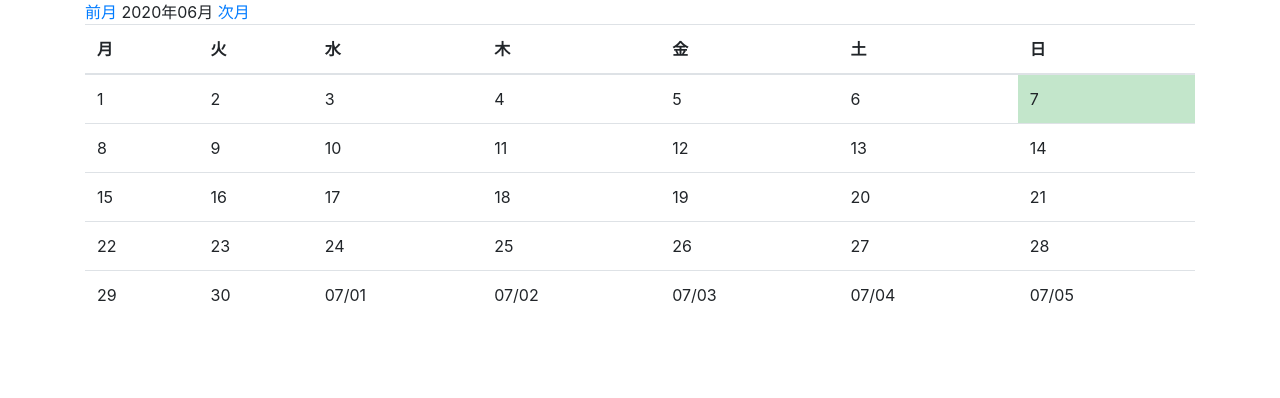
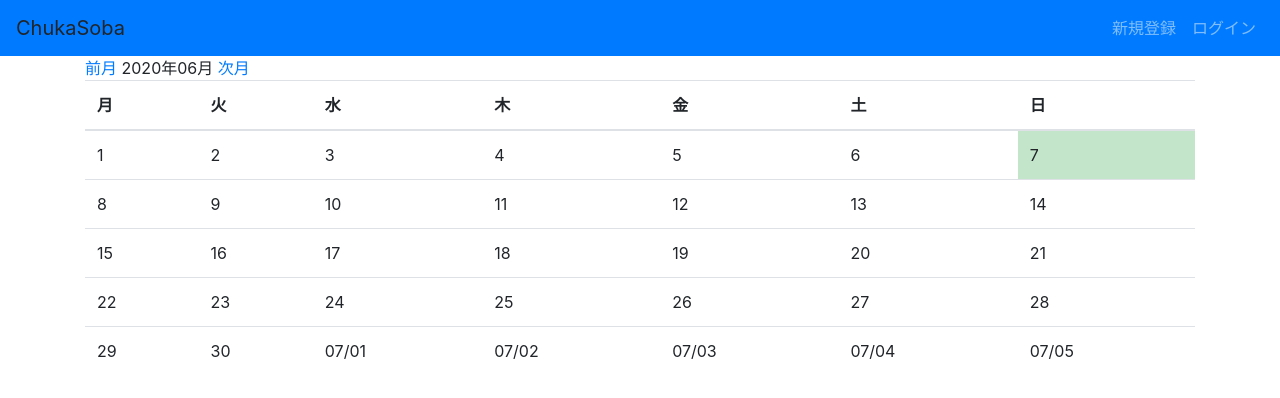
Before and after one commit to yamada2310/dailymemo, a Django app: page / in a window 1280 px wide. Shown: the top 398 px of the page. Run offline with Django 3.2, Linux system fonts and the light colour scheme; some libraries are stand-ins or nearby versions.

Commit message:
navbar login logout追加しました、一連の遷移は完成

```diff
--- a/dailymemo/settings.py
+++ b/dailymemo/settings.py
@@ -122,9 +122,8 @@ USE_TZ = True
 STATIC_URL = '/static/'
 
 #ここから追加
-LOGIN_REDIRECT_URL = 'mycalendar/'
+LOGIN_REDIRECT_URL='calapp:mycalendar'
 
-LOGOUT_REDIRECT_URL = '/'
 
 STATICFILES_DIRS = [
     os.path.join(BASE_DIR, 'static'),
--- a/dailymemo/urls.py
+++ b/dailymemo/urls.py
@@ -2,6 +2,7 @@ from django.contrib import admin
 from django.urls import path
 from django.urls import path, include
 from django.views.generic.base import TemplateView
+from django.contrib.auth import views as auth_views
 from app import views
 
 urlpatterns = [
--- a/templates/base_cal.html
+++ b/templates/base_cal.html
@@ -10,9 +10,26 @@
           integrity="sha384-GJzZqFGwb1QTTN6wy59ffF1BuGJpLSa9DkKMp0DgiMDm4iYMj70gZWKYbI706tWS" crossorigin="anonymous">
 
     <title>カレンダー</title>
+    <nav class="navbar navbar-expand-sm sticky-top navbar-dark bg-primary box-shadow">
+        <a class="navbar-brand" >
+            ChukaSoba
+        </a>
+        <div class="collapse navbar-collapse justify-content-end"></div>
+        <ul class="navbar-nav">
+        {% if user.id is None %}
+        <!-- ログインしていなかったらこっち -->
+        <li class="nav-item"><a class="nav-link" href="{% url 'accounts:signup' %}">新規登録</a></li>
+        <li class="nav-item"><a class="nav-link" href="{% url 'login' %}">ログイン</a></li>
+        {% else %}
+        <!-- ログインしていたらこっち -->
+        <li class ="nav-item"><a class="nav-link">ユーザ名：{{ user.get_username }}</a></li>
+        <li class="nav-item"><a class="nav-link" href="{% url 'logout' %}">ログアウト</a></li>
+        {% endif %}
+        </ul>
+        </div>
+    </nav>
 </head>
 <body>
-
 <div class="container" mt-3>
     {% block content %}{% endblock %}
 </div>
```
Also changed, not shown: templates/registration/logged_out.html (added, +9 -0 lines), db.sqlite3.
